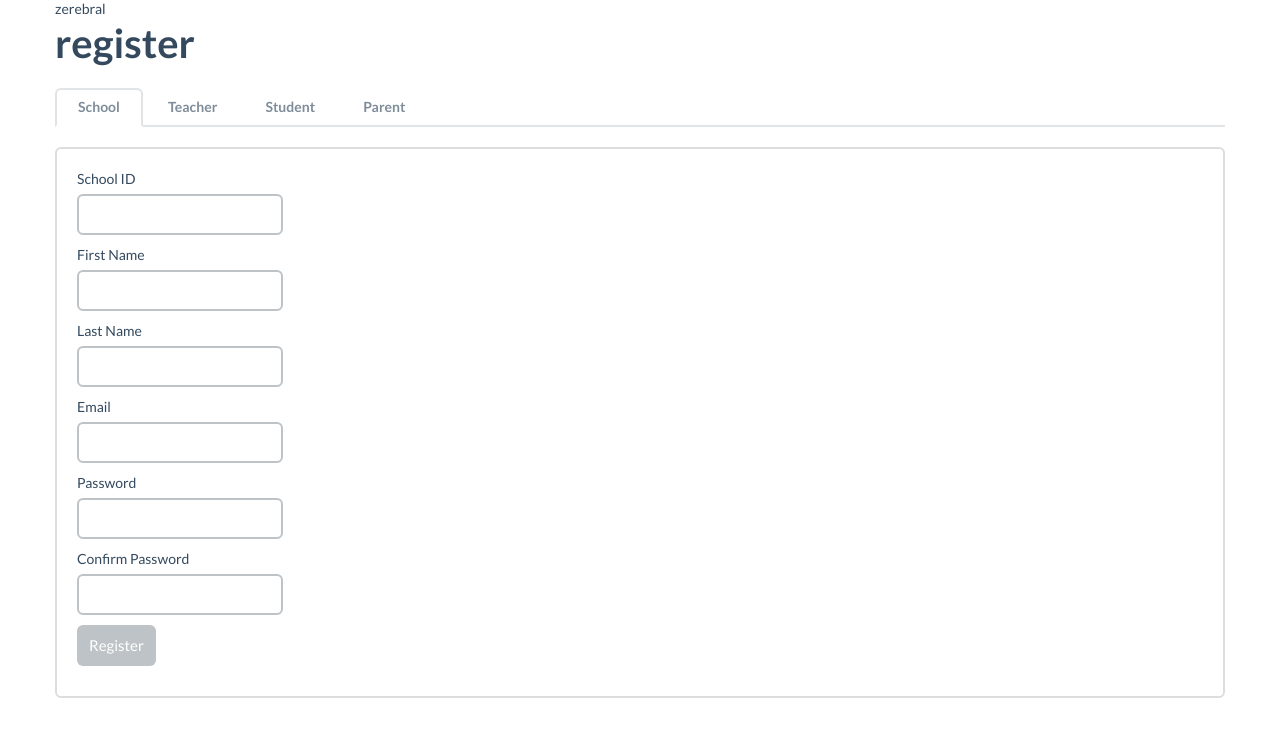
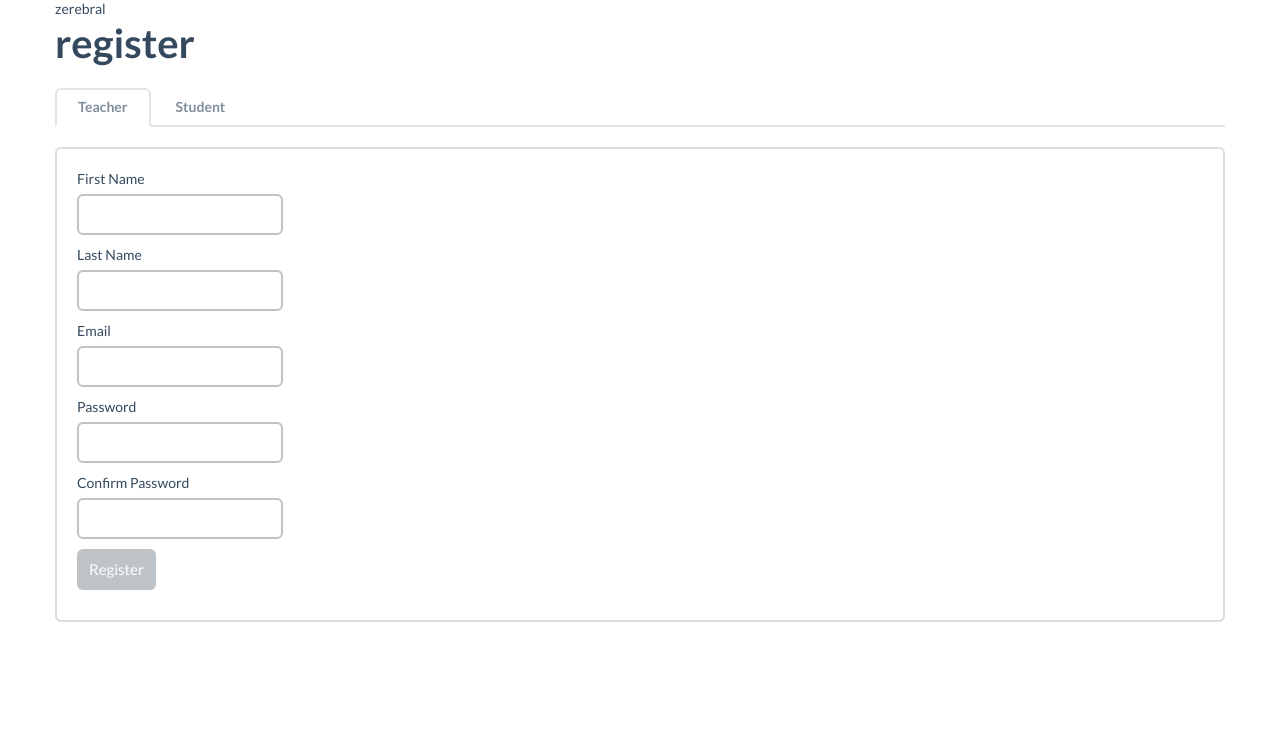
Before and after one commit to JackMcGrath/Zerebral-Rewards, a Django app: template zerebralweb/templates/auth/register.html in a window 1280 px wide. Shown: the top 737 px of the page. Run offline with Django 3.2, Linux system fonts and the light colour scheme; the template is opened without the code that fills it, so the values that code supplies are empty; some libraries are stand-ins or nearby versions.

Commit message:
Tweaks for registration page and auth models (students + teachers).

```diff
--- a/zerebralweb/auth/admin.py
+++ b/zerebralweb/auth/admin.py
@@ -1,6 +1,5 @@
 from django.contrib import admin
-from auth.models import ZerebralUser,TeacherParentInvite,StudentInvite
+from auth.models import ZerebralUser, StudentInvite
 
 admin.site.register(ZerebralUser)
-admin.site.register(TeacherParentInvite)
 admin.site.register(StudentInvite)
--- a/zerebralweb/templates/auth/register.html
+++ b/zerebralweb/templates/auth/register.html
@@ -8,68 +8,13 @@
 
 		<div class="registrationTabs">
 			<ul id="myTab" class="nav nav-tabs">
-		    	<li class="active"><a href="#school" data-toggle="tab">School</a></li>
-		      	<li><a href="#teacher" data-toggle="tab">Teacher</a></li>
+		    	<li class="active"><a href="#teacher" data-toggle="tab">Teacher</a></li>
 		      	<li><a href="#student" data-toggle="tab">Student</a></li>
-		      	<li><a href="#parent" data-toggle="tab">Parent</a></li>
 		    </ul>
 
 			<div id="myTabContent" class="tab-content">
-  				<div class="tab-pane fade in active" id="school">
+  				<div class="tab-pane fade in active" id="teacher">
     				<form action="?" method="POST">
-    				  <div class="control-group">
-					    <label class="control-label">School ID</label>
-					    <div class="controls">
-					      <input type="text" name="school_id">
-					    </div>
-					  </div>
-					  <div class="control-group">
-					    <label class="control-label">First Name</label>
-					    <div class="controls">
-					      <input type="text" name="first_name">
-					    </div>
-					  </div>
-					  <div class="control-group">
-					    <label class="control-label">Last Name</label>
-					    <div class="controls">
-					      <input type="text" name="last_name">
-					    </div>
-					  </div>
-					  <div class="control-group">
-					    <label class="control-label">Email</label>
-					    <div class="controls">
-					      <input type="text" name="email">
-					    </div>
-					  </div>
-					  <div class="control-group">
-					    <label class="control-label">Password</label>
-					    <div class="controls">
-					      <input type="text" name="password">
-					    </div>
-					  </div>
-					  <div class="control-group">
-					    <label class="control-label">Confirm Password</label>
-					    <div class="controls">
-					      <input type="text" name="password_confirm">
-					    </div>
-					  </div>
-					  <div class="control-group">
-					    <div class="controls">
-					      <button type="submit" class="btn">Register</button>
-					    </div>
-					  </div>
-					  <input type="hidden" name="type" value="school">
-					  {% csrf_token %}
-					</form>
-  				</div>
-  				<div class="tab-pane fade" id="teacher">
-    				<form action="?" method="POST">
-    				  <div class="control-group">
-					    <label class="control-label">School ID</label>
-					    <div class="controls">
-					      <input type="text" name="school_id">
-					    </div>
-					  </div>
 					  <div class="control-group">
 					    <label class="control-label">First Name</label>
 					    <div class="controls">
@@ -111,12 +56,6 @@
   				</div>
   				<div class="tab-pane fade" id="student">
     				<form action="?" method="POST">
-    				  <div class="control-group">
-					    <label class="control-label">School ID</label>
-					    <div class="controls">
-					      <input type="text" name="school_id">
-					    </div>
-					  </div>
 					  <div class="control-group">
 					    <label class="control-label">Student ID</label>
 					    <div class="controls">
@@ -162,59 +101,6 @@
 					  {% csrf_token %}
 					</form>
   				</div>
-  				<div class="tab-pane fade" id="parent">
-    				<form action="?" method="POST">
-    				  <div class="control-group">
-					    <label class="control-label">School ID</label>
-					    <div class="controls">
-					      <input type="text" name="school_id">
-					    </div>
-					  </div>
-					  <div class="control-group">
-					    <label class="control-label">Parent ID</label>
-					    <div class="controls">
-					      <input type="text" name="parent_id">
-					    </div>
-					  </div>
-					  <div class="control-group">
-					    <label class="control-label">First Name</label>
-					    <div class="controls">
-					      <input type="text" name="first_name">
-					    </div>
-					  </div>
-					  <div class="control-group">
-					    <label class="control-label">Last Name</label>
-					    <div class="controls">
-					      <input type="text" name="last_name">
-					    </div>
-					  </div>
-					  <div class="control-group">
-					    <label class="control-label">Email</label>
-					    <div class="controls">
-					      <input type="text" name="email">
-					    </div>
-					  </div>
-					  <div class="control-group">
-					    <label class="control-label">Password</label>
-					    <div class="controls">
-					      <input type="text" name="password">
-					    </div>
-					  </div>
-					  <div class="control-group">
-					    <label class="control-label">Confirm Password</label>
-					    <div class="controls">
-					      <input type="text" name="password_confirm">
-					    </div>
-					  </div>
-					  <div class="control-group">
-					    <div class="controls">
-					      <button type="submit" class="btn">Register</button>
-					    </div>
-					  </div>
-					  <input type="hidden" name="type" value="parent">
-					  {% csrf_token %}
-					</form>
-  				</div>
 			</div>
 		</div>
 		<h4>{{ error }}</h4>
```
Also changed, not shown: zerebralweb/auth/models.py (+3 -14 lines), zerebralweb/auth/views.py (+5 -23 lines).
